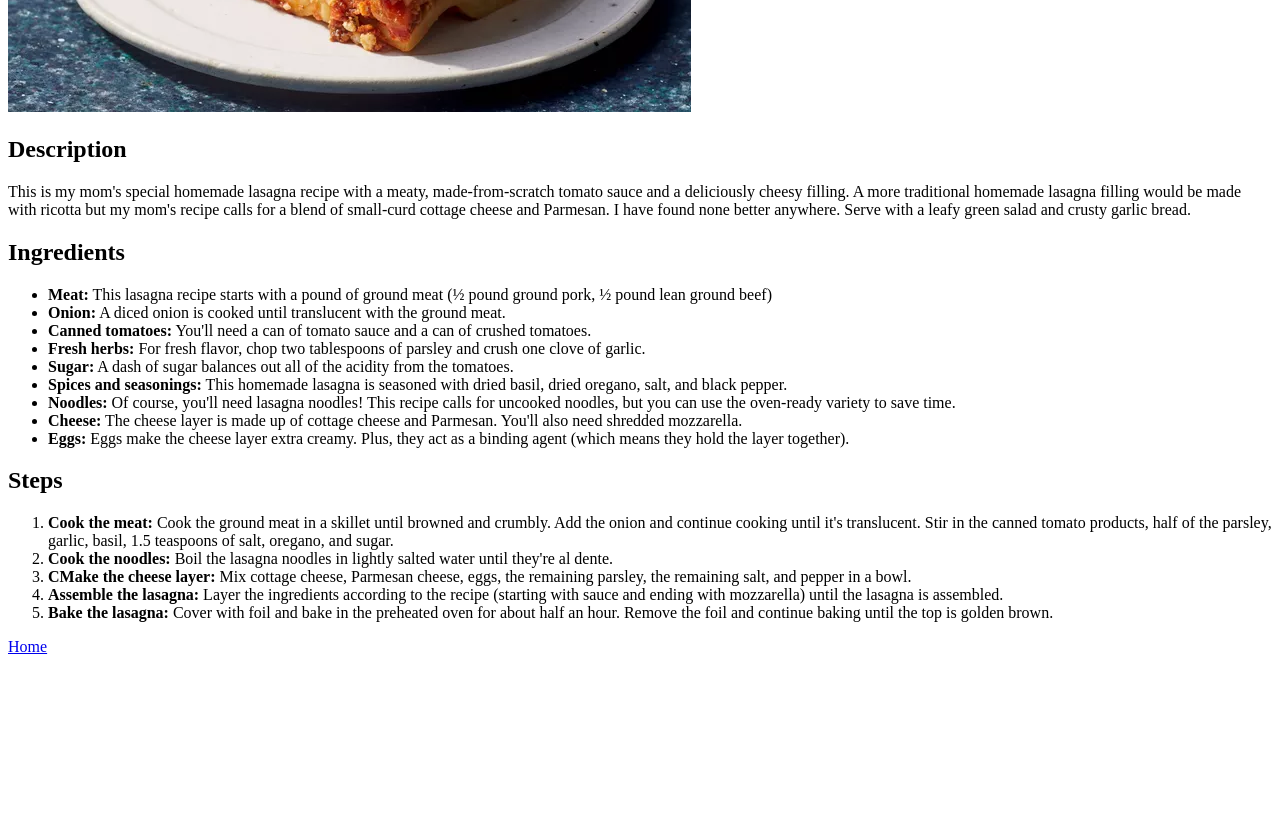
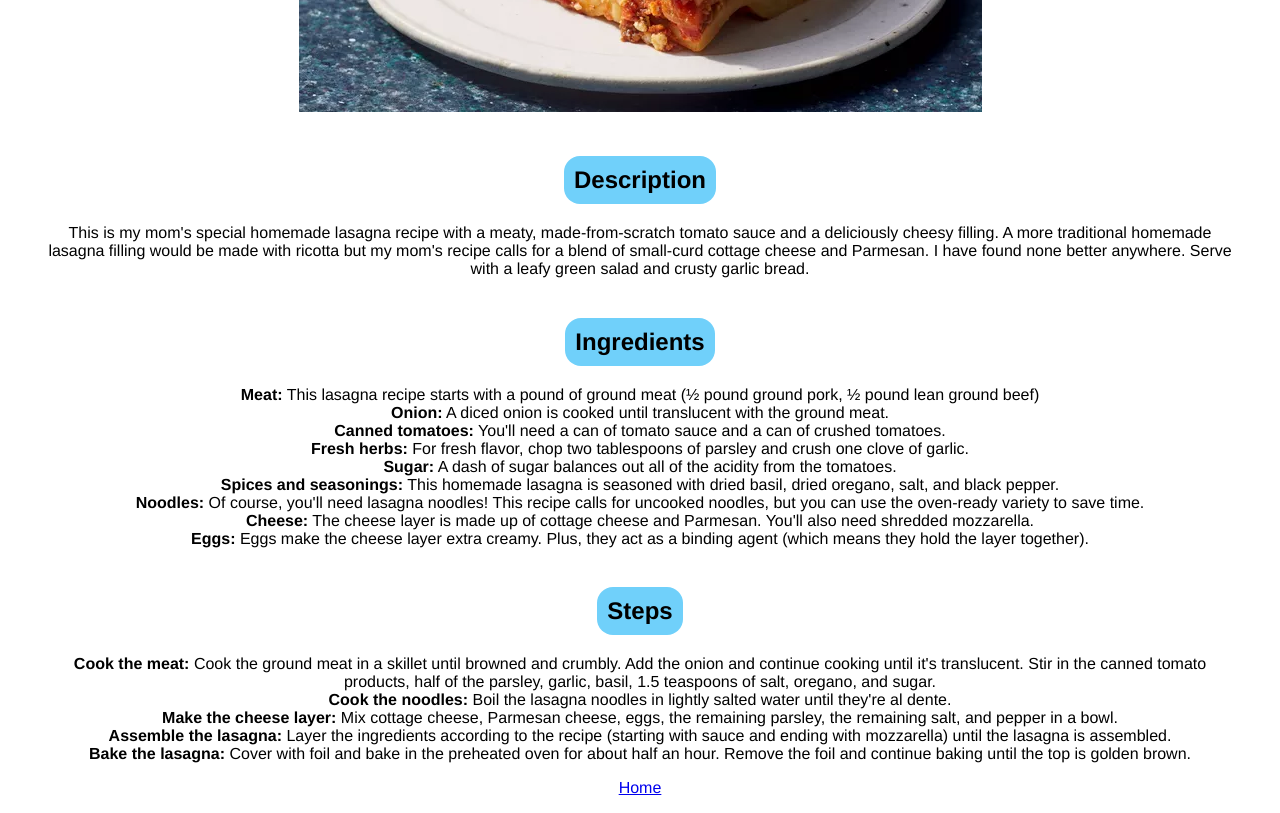
Before and after one commit to THEM4NSAM/odin-recipes, a plain HTML site: page recipes/lasagna.html in a window 1280 px wide. Shown: the part 480-1293 px from the top of the page. Before the commit the page ends 1152 px from the top, so only its background shows below. Drawn offline with Linux system fonts and the light colour scheme.

Commit message:
Added CSS. Applied styling to entire website.

```diff
--- a/recipes/lasagna.html
+++ b/recipes/lasagna.html
@@ -3,19 +3,31 @@
 <head>
     <meta charset="UTF-8">
     <meta name="viewport" content="width=device-width, initial-scale=1.0">
+    <link rel="stylesheet" href="../styles.css">
     <title>Lasagna</title>
+
+    <style>
+        h2 {
+            font-size: 24px;
+        }
+    </style>
+
 </head>
 <body>
+    <div class="main-content">
         <h1>Lasagna</h1>
 
         <img src="../images/lasagna.jpg" alt="Lasagna">
 
-    <h2>Description</h2>
+        <h2 class="section-title">
+            <span>Description</span>
+        </h2>
 
         <p>This is my mom's special homemade lasagna recipe with a meaty, made-from-scratch tomato sauce and a deliciously cheesy filling. A more traditional homemade lasagna filling would be made with ricotta but my mom's recipe calls for a blend of small-curd cottage cheese and Parmesan. I have found none better anywhere. Serve with a leafy green salad and crusty garlic bread.</p>
 
-    <h2>Ingredients</h2>
-
+        <h2 class="section-title">
+            <span>Ingredients</span>
+        </h2>
         <ul>
             <li><strong>Meat:</strong> This lasagna recipe starts with a pound of ground meat (½ pound ground pork, ½ pound lean ground beef)</li>
             <li><strong>Onion:</strong> A diced onion is cooked until translucent with the ground meat.</li>
@@ -28,16 +40,19 @@
             <li><strong>Eggs:</strong> Eggs make the cheese layer extra creamy. Plus, they act as a binding agent (which means they hold the layer together).</li>
         </ul>
 
-    <h2>Steps</h2>
+        <h2 class="section-title">
+            <span>Steps</span>
+        </h2>
 
         <ol>
             <li><strong>Cook the meat:</strong> Cook the ground meat in a skillet until browned and crumbly. Add the onion and continue cooking until it's translucent. Stir in the canned tomato products, half of the parsley, garlic, basil, 1.5 teaspoons of salt, oregano, and sugar.</li>
             <li><strong>Cook the noodles:</strong> Boil the lasagna noodles in lightly salted water until they're al dente.</li>
-        <li><strong>CMake the cheese layer:</strong> Mix cottage cheese, Parmesan cheese, eggs, the remaining parsley, the remaining salt, and pepper in a bowl.</li>
+            <li><strong>Make the cheese layer:</strong> Mix cottage cheese, Parmesan cheese, eggs, the remaining parsley, the remaining salt, and pepper in a bowl.</li>
             <li><strong>Assemble the lasagna:</strong> Layer the ingredients according to the recipe (starting with sauce and ending with mozzarella) until the lasagna is assembled.</li>
             <li><strong>Bake the lasagna:</strong> Cover with foil and bake in the preheated oven for about half an hour. Remove the foil and continue baking until the top is golden brown.</li>
         </ol>
 
         <p><a href="../index.html">Home</a></p>
+    </div>
 </body>
 </html>
--- /dev/null
+++ b/styles.css
@@ -0,0 +1,20 @@
+.main-content {
+    font-family: Helvetica, Verdana, sans-serif;
+    text-align: center;
+    max-width: 1200px;
+    margin: auto;
+}
+
+ol,
+ul {
+    list-style: none;
+    padding: 0;
+}
+
+.section-title span {
+    background-color: rgb(112, 208, 250);
+    padding: 10px;
+    border-radius: 1rem;
+    display: inline-block;
+    margin-top: 20px;
+}
```
Also changed, not shown: index.html (+16 -5 lines), recipes/bang_bang_buritto.html (+19 -3 lines). Lines whose indentation alone changed are shown as unchanged.
